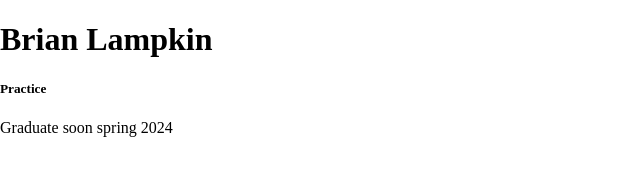
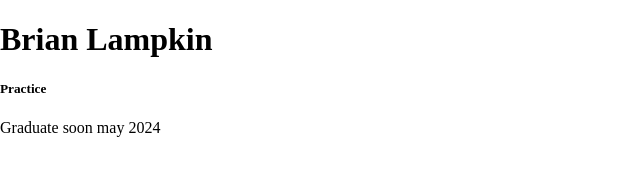
Before and after one commit to Blamp25/lampkibs-prototype, a plain HTML site: page index.html in a window 1280 px wide. Shown: the full height of the page, 0-640 px from the left. Drawn offline with Linux system fonts and the light colour scheme.

Commit message:
Update index.html

```diff
--- a/index.html
+++ b/index.html
@@ -7,6 +7,7 @@
   <body>
     <h1> Brian Lampkin</h1>
     <h5>Practice</h5>
-  Graduate soon spring 2024
+  Graduate soon
+    may 2024
   </body>
 </html>
```
